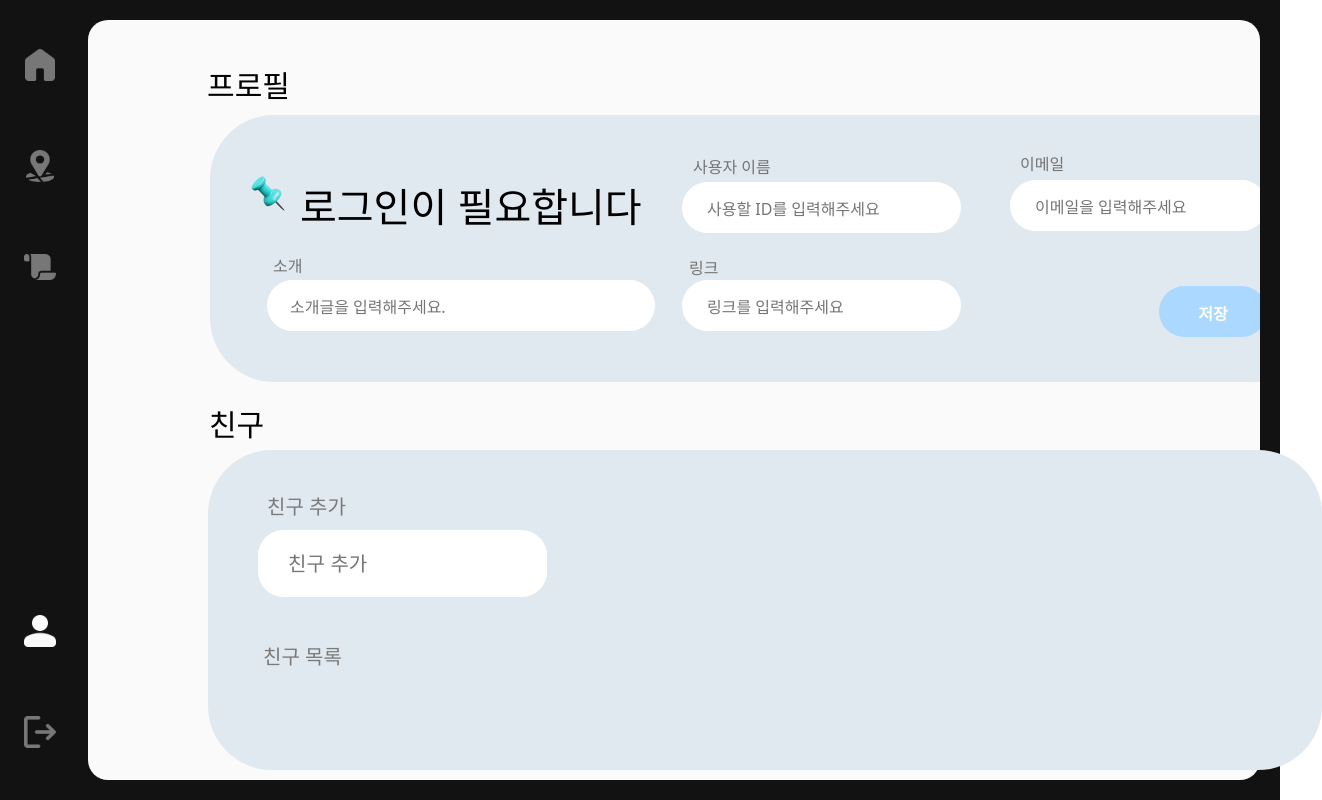
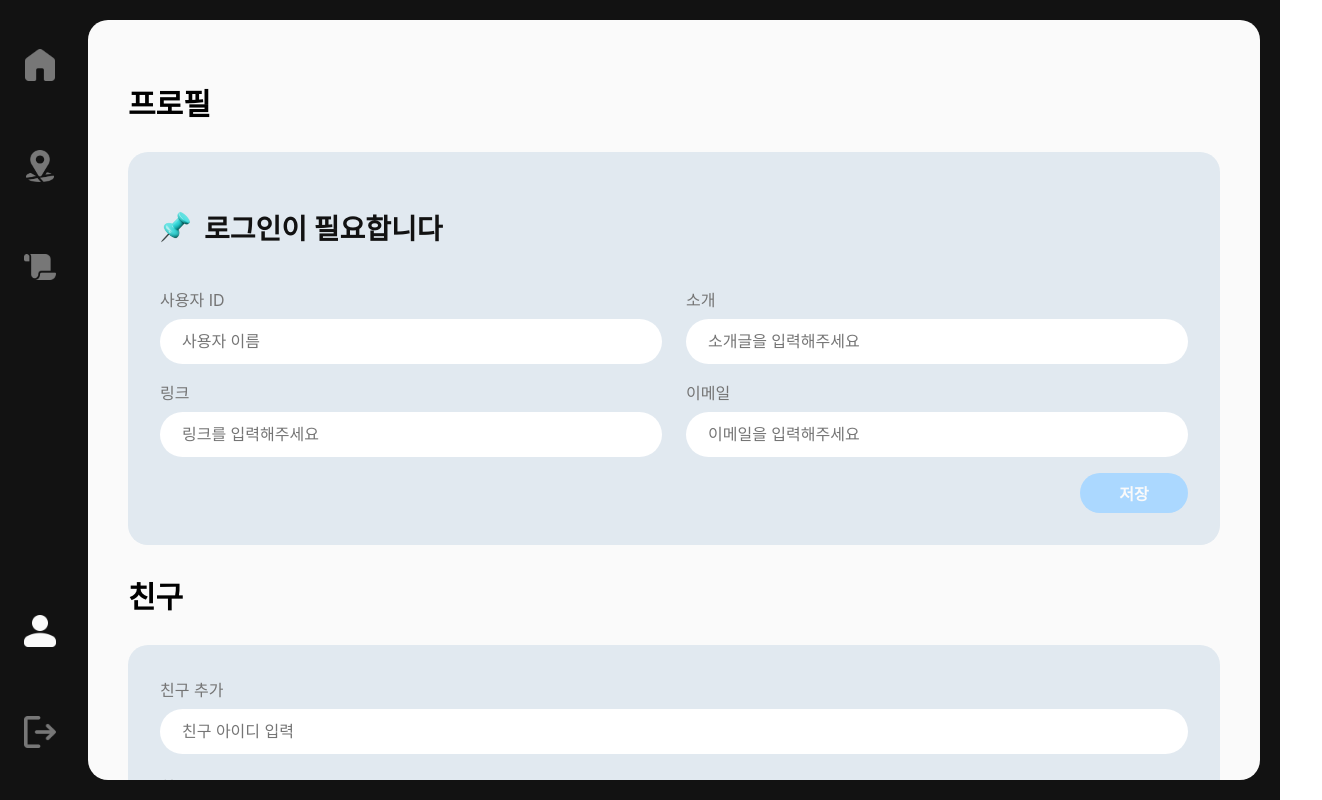
Before and after one commit to madcamp-pint/frontend, a React (Vite) app: page /mypage in a window 1280 px wide. Shown: the whole page, 1322 px wide, since content can reach past the window. Built offline with nearby package versions, Linux system fonts and the light colour scheme; no server answers.

Commit message:
design: MainPage 및 MyPage UI 수정

```diff
--- a/src/pages/MainPage.jsx
+++ b/src/pages/MainPage.jsx
@@ -183,7 +183,7 @@ const PlacePintWrapper = styled.div`
 
 const MapWrapper = styled.div`
   width: 100%;
-  height: 320px;
+  height: 380px;
   border: 1px solid #777777;
   border-radius: 8px;
   overflow: hidden;
@@ -216,7 +216,7 @@ const ListWrapper = styled.div`
   align-items: flex-start;
   justify-content: center;
   width: 100%;
-  max-height: 240px;
+  min-height: 180px;
   border: 1px solid #777777;
   border-radius: 8px;
   overflow-y: auto;
@@ -391,7 +391,7 @@ const MainPage = () => {
 
             {/* KakaoMap */}
             <MapWrapper>
-              <KakaoMap width="100%" height="320px" />
+              <KakaoMap width="100%" height="380px" />
               <ExpandButton
                 src={expandIcon}
                 alt='expand'
--- a/src/pages/MyPage.jsx
+++ b/src/pages/MyPage.jsx
@@ -2,18 +2,6 @@ import React, { useState, useEffect } from 'react';
 import styled from 'styled-components';
 import Sidebar from '../components/Sidebar';
 import PintIcon from '../assets/images/pint.png';
-// const InputBox = styled.div`
-
-const Container = styled.div`
-  flex: 1;
-  margin: 20px 20px 20px 8px;
-  padding: 40px;
-  border-radius: 20px;
-  display: flex;
-  flex-direction: column;
-  background-color: #FAFAFA;
-  overflow-y: auto;
-`;
 
 const Wrapper = styled.div`
   display: flex;
@@ -22,511 +10,135 @@ const Wrapper = styled.div`
   background-color: #121212;
 `;
 
-const Profile = styled.h1`
-  position: absolute;
-  top: 35px;
-  left: 160px;
-  z-index: 1px;
+const Container = styled.div`
+  flex: 1;
+  margin: 20px 20px 20px 8px;
+  padding: 40px;
+  border-radius: 20px;
+  background-color: #fafafa;
+  overflow-y: auto;
+`;
+
+const ContentSection = styled.div`
+  display: flex;
+  flex-direction: column;
+  gap: 8px;
+`;
+
+const Title = styled.h1`
+  font-size: 30px;
+  font-weight: bold;
   color: #000;
-  text-align: center;
-  font-family: "Noto Sans";
-  font-size: 30px;
-  font-style: normal;
-  font-weight: 300;
-  line-height: normal;
-  display: flex;
-  width: 177px;
-  height: 57px;
-  flex-direction: column;
-  justify-content: center;
-  flex-shrink: 0;
-  font-weight: 500;
 `;
 
 const ProfileBox = styled.div`
-  position: relative;
-  top: 55px;
-  left: 82px;
-  z-index: 1px;
-  width: 1114px;
-  height: 267px;
-  flex-shrink: 0;
-  border-radius: 64px;
-  background: #E1E9F0;
+  background: #e1e9f0;
+  border-radius: 20px;
+  padding: 32px;
+  display: flex;
+  flex-direction: column;
+  gap: 16px;
 `;
 
-const ProfilePint = styled.img`
-  position: absolute;
-  top: 60px;
-  left: 39px;
-  z-index: 1px;
-  width: 37px;
-  height: 37px;
-  flex-shrink: 0;
-  aspect-ratio: 1/1;
+const FlexRow = styled.div`
+  display: flex;
+  gap: 24px;
 `;
 
-const ProfileName = styled.h2`
-  position: absolute;
-  left: 90px;
-  top: 28px;
-  display: flex;
-  flex-direction: column;
-  justify-content: center;
-  flex-shrink: 0;
-  color: #000;
-  font-family: "Noto Sans";
-  font-size: 40px;
-  font-style: normal;
-  font-weight: 400;
-  line-height: normal;
+const InputGroup = styled.div`
+  flex: 1;
 `;
 
-const Introduction = styled.h2`
-  position: absolute;
-  left: 63px;
-  top: 125px;
-  display: flex;
-  flex-direction: column;
-  justify-content: center;
-  flex-shrink: 0;
+const Label = styled.label`
+  font-size: 16px;
   color: #747474;
-  font-family: "Noto Sans";
-  font-size: 16px;
-  font-style: normal;
-  font-weight: 400;
-  line-height: normal;
+  margin-bottom: 8px;
+  display: block;
 `;
 
-const IntroductionTextBox = styled.div`
-  position: absolute;
-  left: 57px;
-  top: 165px;
-  width: 388px;
-  height: 51px;
-  flex-shrink: 0;
+const InputWrapper = styled.div`
+  background: #fff;
   border-radius: 25.5px;
-  background: #FFF;
-  overflow: hidden;
+  padding: 12px 20px;
 `;
 
-const IntroductionText = styled.input`
-  position: absolute;
-  top: 0;
-  left: 21px;
-  display: flex;
-  width: 344px;
-  height: 51px;
-  flex-direction: column;
-  justify-content: center;
-  flex-shrink: 0;
-  color: #000;
-  font-family: "Noto Sans";
-  font-size: 16px;
-  font-style: normal;
-  font-weight: 100;
-  line-height: normal;
+const Input = styled.input`
   border: none;
   outline: none;
-  overflow: hidden;
+  width: 100%;
+  font-size: 16px;
+  background: transparent;
 `;
 
-const UserName = styled.h2`
-  position: absolute;
-  top: 26px;
-  left: 483px;
-  display: flex;
-  align-items: left;
-  width: 300px;
-  height: 24px;
-  flex-shrink: 0;
-  color: #747474;
-  font-family: "Noto Sans";
+const SaveButton = styled.button`
+  align-self: flex-end;
+  width: 108px;
+  height: 40px;
+  border-radius: 25.5px;
+  background: #abd8ff;
+  border: none;
+  font-weight: 600;
+  color: #FAFAFA;
   font-size: 16px;
-  font-style: normal;
-  font-weight: 400;
-  line-height: normal;
-`;
+  cursor: pointer;
+  transition: filter 0.2s ease-in-out;
 
-const DuplicateMsg = styled.span`
-  margin-left: 80px;
-  color: ${props => props.duplicate ? 'red' : 'green'};
-  font-size: 12px;
-  font-weight: 400;
-  white-space: nowrap;
-`;
-
-const UserNameTextBox = styled.div`
-  position: absolute;
-  top: 67px;
-  left: 472px;
-  width: 279px;
-  height: 51px;
-  flex-shrink: 0;
-  border-radius: 25.5px;
-  background: #FFF;
-  overflow: hidden;
-`;
-
-const UserNameText = styled.input`
-  position: absolute;
-  top: 0;
-  left: 23px;
-  display: flex;
-  width: 212px;
-  height: 51px;
-  flex-direction: column;
-  justify-content: center;
-  flex-shrink: 0;
-  font-family: "Noto Sans";
-  font-size: 16px;
-  font-style: normal;
-  font-weight: 100;
-  line-height: normal;
-  border: none;
-  outline: none;
-`;
-
-const Link = styled.h2`
-  position: absolute;
-  top: 127px;
-  left: 479px;
-  display: flex;
-  width: 108px;
-  height: 24px;
-  flex-direction: column;
-  justify-content: center;
-  flex-shrink: 0;
-  color: #747474;
-  font-family: "Noto Sans";
-  font-size: 16px;
-  font-style: normal;
-  font-weight: 400;
-  line-height: normal;
-`;
-
-const LinkTextBox = styled.div`
-  position: absolute;
-  top: 165px;
-  left: 472px;
-  width: 279px;
-  height: 51px;
-  flex-shrink: 0;
-  border-radius: 25.5px;
-  background: #FFF;
-  overflow: hidden;
-`;
-
-const LinkText = styled.input`
-  position: absolute;
-  top: 0;
-  left: 23px;
-  display: flex;
-  width: 212px;
-  height: 51px;
-  flex-direction: column;
-  justify-content: center;
-  flex-shrink: 0;
-  color: #000;
-  font-family: "Noto Sans";
-  font-size: 16px;
-  font-style: normal;
-  font-weight: 100;
-  line-height: normal;
-  border: none;
-  outline: none;
-  &::placeholder {
-`;
-
-const Email = styled.h2`
-  position: absolute;
-  position: relative;
-  top: 23px;
-  left: 810px;
-  display: flex;
-  width: 400px;
-  height: 24px;
-  // flex-direction: column;
-  // justify-content: center;
-  flex-shrink: 0;
-  color: #747474;
-  font-family: "Noto Sans";
-  font-size: 16px;
-  font-style: normal;
-  font-weight: 400;
-  line-height: normal;
-`;
-
-const EmailTextBox = styled.div`
-  position: absolute;
-  top: 65px;
-  left: 800px;
-  display: flex;
-  width: 257px;
-  height: 51px;
-  flex-direction: column;
-  justify-content: center;
-  flex-shrink: 0;
-  border-radius: 25.5px;
-  background: #FFF;
-  overflow: hidden;
-`;
-
-const EmailText = styled.input`
-  position: absolute;
-  top: 0;
-  left: 23px;
-  display: flex;
-  width: 212px;
-  height: 51px;
-  flex-direction: column;
-  justify-content: center;
-  flex-shrink: 0;
-  color: #000;
-  font-family: "Noto Sans";
-  font-size: 16px;
-  font-style: normal;
-  font-weight: 100;
-  line-height: normal;
-  border: none;
-  outline: none;
-`;
-
-const EmailLabel = styled.h2`
-  position: absolute;
-  top: 21px;
-  left: 800px;
-  display: flex;
-  width: 108px;
-  height: 24px;
-  flex-direction: column;
-  justify-content: center;
-  flex-shrink: 0;
-  color: #747474;
-  font-family: "Noto Sans";
-  font-size: 16px;
-  font-style: normal;
-  font-weight: 400;
-  line-height: normal;
-  display: flex;
-  align-items: center;
-`;
-
-
-const SaveButton = styled.button`
-  position: absolute;
-  top: 171px;
-  left: 949px;
-  width: 108px;
-  height: 51px;
-  flex-shrink: 0;
-  border: none;
-  outline: none;
-  border-radius: 25.5px;
-  background: #ABD8FF;
-`;
-
-const SaveText = styled.h2`
-  position: absolute;
-  top: -2px;
-  left: 20px;
-  display: flex;
-  width: 68px;
-  height: 31px;
-  flex-direction: column;
-  justify-content: center;
-  flex-shrink: 0;
-  color: #FFF;
-  text-align: center;
-  font-family: "Noto Sans";
-  font-size: 16px;
-  font-style: normal;
-  font-weight: 600;
-  line-height: normal;
+  &:hover {
+    filter: brightness(0.9);
+  }
 `;
 
 const FriendsBox = styled.div`
-  position: absolute;
-  top: 450px;
-  left: 208px;
-  z-index: 1px;
-  width: 1114px;
-  height: 320px;
-  flex-shrink: 0;
-  border-radius: 64px;
-  background: #E1E9F0;
+  background: #e1e9f0;
+  border-radius: 20px;
+  padding: 32px;
 `;
 
-const ProfileTitle = styled.h2`
-  position: absolute;
-  top: -80px;
-  left: -60px;
+const NicknameRow = styled.div`
   display: flex;
-  width: 177px;
-  height: 57px;
-  flex-direction: column;
-  justify-content: center;
-  flex-shrink: 0;
-  color: #000;
-  text-align: center;
-  font-family: "Noto Sans";
-  font-size: 30px;
-  font-style: normal;
-  font-weight: 500;
-  line-height: normal;
+  align-items: center;
+  gap: 12px;
 `;
 
-const FriendAdd = styled.h2`
-  position: absolute;
-  top: 10px;
-  left: 10px;
-  display: flex;
-  width: 177px;
-  height: 57px;
-  flex-direction: column;
-  justify-content: center;
-  flex-shrink: 0;
-  color: #7A7A7A;
-  text-align: center;
-  font-family: "Noto Sans";
-  font-size: 20px;
-  font-style: normal;
-  font-weight: 400;
-  line-height: normal;
+const NicknameIcon = styled.img`
+  width: 32px;
+  height: 32px;
 `;
 
-const FriendAddBox = styled.div`
-  position: absolute;
-  top: 80px;
-  left: 50px;
-  width: 289px;
-  height: 67px;
-  flex-shrink: 0;
-  border-radius: 25.5px;
-  background: #FFF;
-  overflow: hidden;
+const NicknameText = styled.h2`
+  font-size: 28px;
+  font-weight: bold;
+  color: #121212;
 `;
-
-const FriendAddText = styled.input`
-  position: absolute;
-  top: 16px;
-  left: 28px;
-  display: flex;
-  width: 282px;
-  height: 33px;
-  flex-direction: column;
-  justify-content: center;
-  flex-shrink: 0;
-  color: #C7C7C7;
-  font-family: Inter;
-  font-size: 20px;
-  font-style: normal;
-  font-weight: 200;
-  line-height: normal;
-  border: none;
-  outline: none;
-`;
-
-const FriendList = styled.h2`
-  position: absolute;
-  top: 160px;
-  left: 6px;
-  display: flex;
-  width: 177px;
-  height: 57px;
-  flex-direction: column;
-  justify-content: center;
-  flex-shrink: 0;
-  color: #7A7A7A;
-  text-align: center;
-  font-family: "Noto Sans";
-  font-size: 20px;
-  font-style: normal;
-  font-weight: 400;
-  line-height: normal;
-`;
-
-
 
 const MyPage = () => {
   const [user, setUser] = useState(null);
   const [introduction, setIntroduction] = useState('');
   const [userName, setUserName] = useState('');
-  const [isDuplicate, setIsDuplicate] = useState(false);
-  const [duplicateMsg, setDuplicateMsg] = useState('');
   const [link, setLink] = useState('');
   const [email, setEmail] = useState('');
-  const [emailMsg, setEmailMsg] = useState('');
-  const [hasEditedUserName, setHasEditedUserName] = useState(false);
-  const [friendAdd, setFriendAdd] = useState('');
 
   useEffect(() => {
     fetch('http://localhost:4000/auth/user', {
       credentials: 'include',
     })
-      .then(res => res.json())
-      .then(data => {
+      .then((res) => res.json())
+      .then((data) => {
         setUser(data);
         setUserName(data?.userName || '');
         setIntroduction(data?.introduction || '');
         setLink(data?.link || '');
         setEmail(data?.email || '');
       })
-      .catch(err => console.log(err));
+      .catch((err) => console.log(err));
   }, []);
 
-  useEffect(() => {
-    if (!userName) {
-      setIsDuplicate(false);
-      setDuplicateMsg('');
-      setHasEditedUserName(false);
-      return;
-    }
-    const timer = setTimeout(() => {
-      fetch(`http://localhost:4000/auth/check-username?username=${encodeURIComponent(userName)}`)
-        .then(res => res.json())
-        .then(data => {
-          setIsDuplicate(data.duplicate);
-          setDuplicateMsg(data.duplicate ? '이미 사용 중인 ID입니다.' : '사용 가능한 ID입니다.');
-        })
-        .catch(err => {
-          setIsDuplicate(false);
-          setDuplicateMsg('중복 체크 실패');
-        });
-    }, 500);
-    return () => clearTimeout(timer);
-  }, [userName]);
-
-  const isValidEmail = (value) => {
-    // 간단한 이메일 정규식
-    return /^[^\s@]+@[^\s@]+\.[^\s@]+$/.test(value);
-  };
-
-  const handleEmailChange = (e) => {
-    const value = e.target.value;
-    setEmail(value);
-
-    if (value && !isValidEmail(value)) {
-      setEmailMsg('이메일 형식이 아닙니다.');
-    } else {
-      setEmailMsg('');
-    }
-  };
-
   const handleSave = async () => {
-    const data = {
-      introduction,
-      userName,
-      link,
-      email,
-    };
-
+    const data = { introduction, userName, link, email };
     try {
       const response = await fetch('http://localhost:4000/auth/update-profile', {
         method: 'POST',
-        headers: {
-          'Content-Type': 'application/json',
-        },
+        headers: { 'Content-Type': 'application/json' },
         credentials: 'include',
         body: JSON.stringify(data),
       });
@@ -542,105 +154,77 @@ const MyPage = () => {
     }
   };
 
-  const handleAddFriend = async () => {
-    if (!friendAdd) return;
-    try {
-      const response = await fetch('http://localhost:4000/auth/add', {
-        method: "POST",
-        headers: { 'Content-Type': 'application/json' },
-        credentials: 'include',
-        body:JSON.stringfy({ friendID: friendAdd}),
-      });
-      if (!response.ok) throw new Error('친구 추가 실패');
-      setFriendAdd('');
-      alert('친구 추가 성공');
-    } catch (err) {
-      alert('친구 추가 실패');
-    }
-  };
-
   return (
     <Wrapper>
       <Sidebar />
       <Container>
+        <ContentSection>
+          <Title>프로필</Title>
           <ProfileBox>
-        <ProfilePint src={PintIcon} alt='pint_icon' />
-        <ProfileName>
-          {user?.nickname || '로그인이 필요합니다'}
-        </ProfileName>
-        <Introduction>소개</Introduction>
-        <IntroductionTextBox>
-          <IntroductionText
-            placeholder='소개글을 입력해주세요.'
+            <NicknameRow>
+              <NicknameIcon src={PintIcon} alt="pint" />
+              <NicknameText>{user?.nickname || '로그인이 필요합니다'}</NicknameText>
+            </NicknameRow>
+            <FlexRow>
+              <InputGroup>
+                <Label>사용자 ID</Label>
+                <InputWrapper>
+                  <Input
+                    placeholder="사용자 이름"
+                    value={userName}
+                    onChange={(e) => setUserName(e.target.value)}
+                  />
+                </InputWrapper>
+              </InputGroup>
+              <InputGroup>
+                <Label>소개</Label>
+                <InputWrapper>
+                  <Input
+                    placeholder="소개글을 입력해주세요"
                     value={introduction}
                     onChange={(e) => setIntroduction(e.target.value)}
                   />
-        </IntroductionTextBox>
-        <UserName>
-          사용자 이름
-          {hasEditedUserName && <DuplicateMsg duplicate={isDuplicate}>{duplicateMsg}</DuplicateMsg>}
-        </UserName>
-        <UserNameTextBox>
-          <UserNameText
-            placeholder='사용할 ID를 입력해주세요'
-            value={userName}
-            onChange={e => {
-              const onlyEnglish = e.target.value.replace(/[^a-zA-Z0-9]/g, '');
-              setUserName(onlyEnglish);
-              setHasEditedUserName(true);
-            }}
+                </InputWrapper>
+              </InputGroup>
+            </FlexRow>
+            <FlexRow>
+              <InputGroup>
+                <Label>링크</Label>
+                <InputWrapper>
+                  <Input
+                    placeholder="링크를 입력해주세요"
+                    value={link}
+                    onChange={(e) => setLink(e.target.value)}
                   />
-        </UserNameTextBox>
-        <Link>링크</Link>
-        <LinkTextBox>
-          <LinkText
-            type='url'
-            placeholder='링크를 입력해주세요'
-            value={link}
-            onChange={e => {
-              setLink(e.target.value);
-            }}
+                </InputWrapper>
+              </InputGroup>
+              <InputGroup>
+                <Label>이메일</Label>
+                <InputWrapper>
+                  <Input
+                    placeholder="이메일을 입력해주세요"
+                    value={email}
+                    onChange={(e) => setEmail(e.target.value)}
                   />
-        </LinkTextBox>
-        <Email>
-          이메일
-          <DuplicateMsg duplicate={!!emailMsg}>{emailMsg}</DuplicateMsg>
-        </Email>
-        <EmailTextBox>
-          <EmailText
-            placeholder='이메일을 입력해주세요'
-            value={email}
-            onChange={handleEmailChange}
-          />
-        </EmailTextBox>
-        <SaveButton onClick={handleSave}>
-          <SaveText>저장</SaveText>
-        </SaveButton>
+                </InputWrapper>
+              </InputGroup>
+            </FlexRow>
+            <SaveButton onClick={handleSave}>저장</SaveButton>
           </ProfileBox>
-      <Profile>프로필</Profile>
 
+          <Title>친구</Title>
           <FriendsBox>
-        <ProfileTitle>친구</ProfileTitle>
-        <FriendAdd>친구 추가</FriendAdd>
-        <FriendAddBox>
-          <FriendAddText
-            placeholder='친구 추가'
-            value={friendAdd}
-            onChange={e => {
-              setFriendAdd(e.target.value);
-            }}
-            onKeyDown={e => {
-              if (e.key === 'Enter') {
-                handleAddFriend();
-              }
-            }}
-          />
-        </FriendAddBox>
-        <FriendList>친구 목록</FriendList>
+            <Label>친구 추가</Label>
+            <InputWrapper>
+              <Input placeholder="친구 아이디 입력" />
+            </InputWrapper>
+            <Label style={{ marginTop: '20px' }}>친구 목록</Label>
+            {/* 친구 목록 나열 컴포넌트 들어갈 자리 */}
           </FriendsBox>
+        </ContentSection>
       </Container>
     </Wrapper>
   );
-}
+};
 
 export default MyPage;
```
Also changed, not shown: src/assets/images/pint.png. Lines whose indentation alone changed are shown as unchanged.
